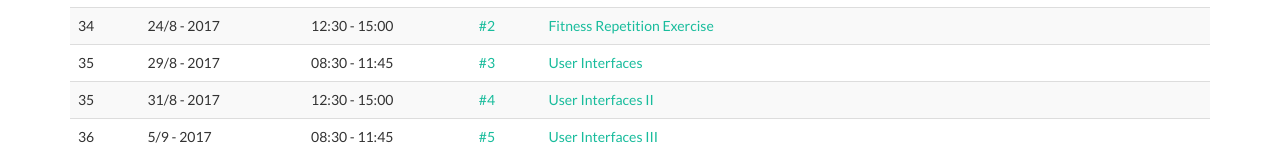
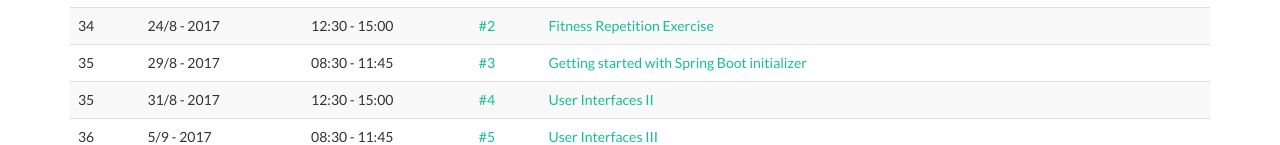
Before and after one commit to StudentsAdministration/studentsadministration.github.io, a plain HTML site: page index.html in a window 1280 px wide. Shown: the part 227-372 px from the top of the page. Drawn offline with nearby package versions, Linux system fonts and the light colour scheme.

```diff
--- a/index.html
+++ b/index.html
@@ -100,7 +100,7 @@
                     <td>29/8 - 2017</td>
                     <td>08:30 - 11:45</td>
                     <td><a href="https://github.com/studentsadministration?utf8=%E2%9C%93&q=03&type=&language=">#3</a></td>
-                    <td><a href="https://github.com/studentsadministration/03_agenda/blob/master/README.md">User Interfaces</a></td>
+                    <td><a href="https://github.com/studentsadministration/03_agenda/blob/master/README.md">Getting started with Spring Boot initializer</a></td>
                 </tr>
                 <tr>
                     <td>35</td>
```
